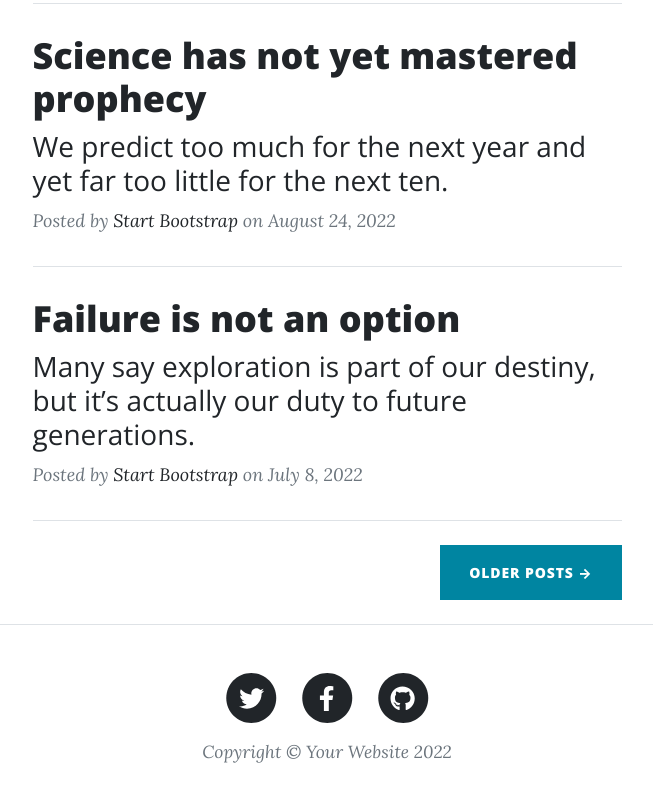
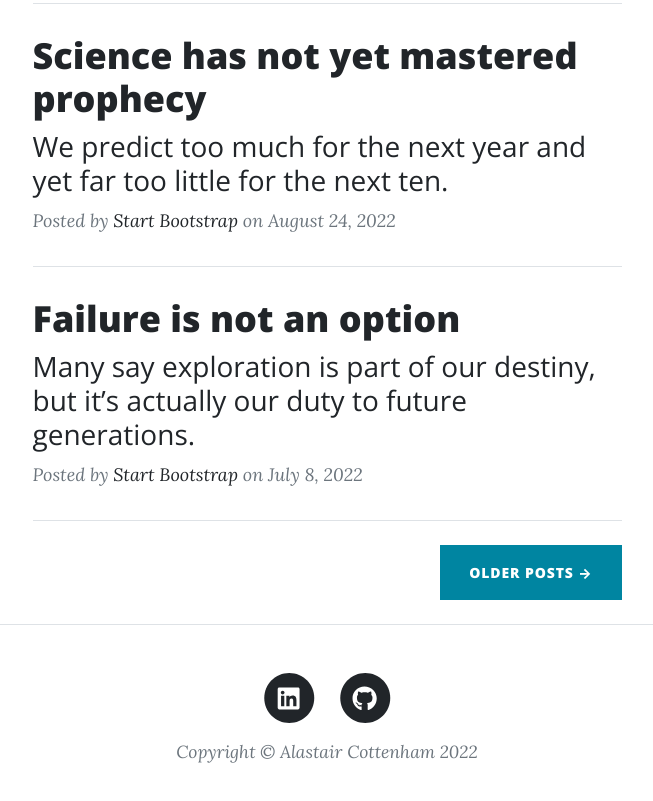
Before and after one commit to alastaircottenham/alastaircottenham.github.io, a plain HTML site: page index.html in a window 1280 px wide. Shown: the part 1209-2010 px from the top of the page, without its empty margins (313-966 px from the left). Drawn offline with nearby package versions, Linux system fonts and the light colour scheme.

Commit message:
Update index.html

```diff
--- a/index.html
+++ b/index.html
@@ -118,15 +118,7 @@
                                 <a href="#!">
                                     <span class="fa-stack fa-lg">
                                         <i class="fas fa-circle fa-stack-2x"></i>
-                                        <i class="fab fa-twitter fa-stack-1x fa-inverse"></i>
-                                    </span>
-                                </a>
-                            </li>
-                            <li class="list-inline-item">
-                                <a href="#!">
-                                    <span class="fa-stack fa-lg">
-                                        <i class="fas fa-circle fa-stack-2x"></i>
-                                        <i class="fab fa-facebook-f fa-stack-1x fa-inverse"></i>
+                                        <i class="fab fa-linkedin fa-stack-1x fa-inverse"></i>
                                     </span>
                                 </a>
                             </li>
@@ -139,7 +131,7 @@
                                 </a>
                             </li>
                         </ul>
-                        <div class="small text-center text-muted fst-italic">Copyright &copy; Your Website 2022</div>
+                        <div class="small text-center text-muted fst-italic">Copyright &copy; Alastair Cottenham 2022</div>
                     </div>
                 </div>
             </div>
```
